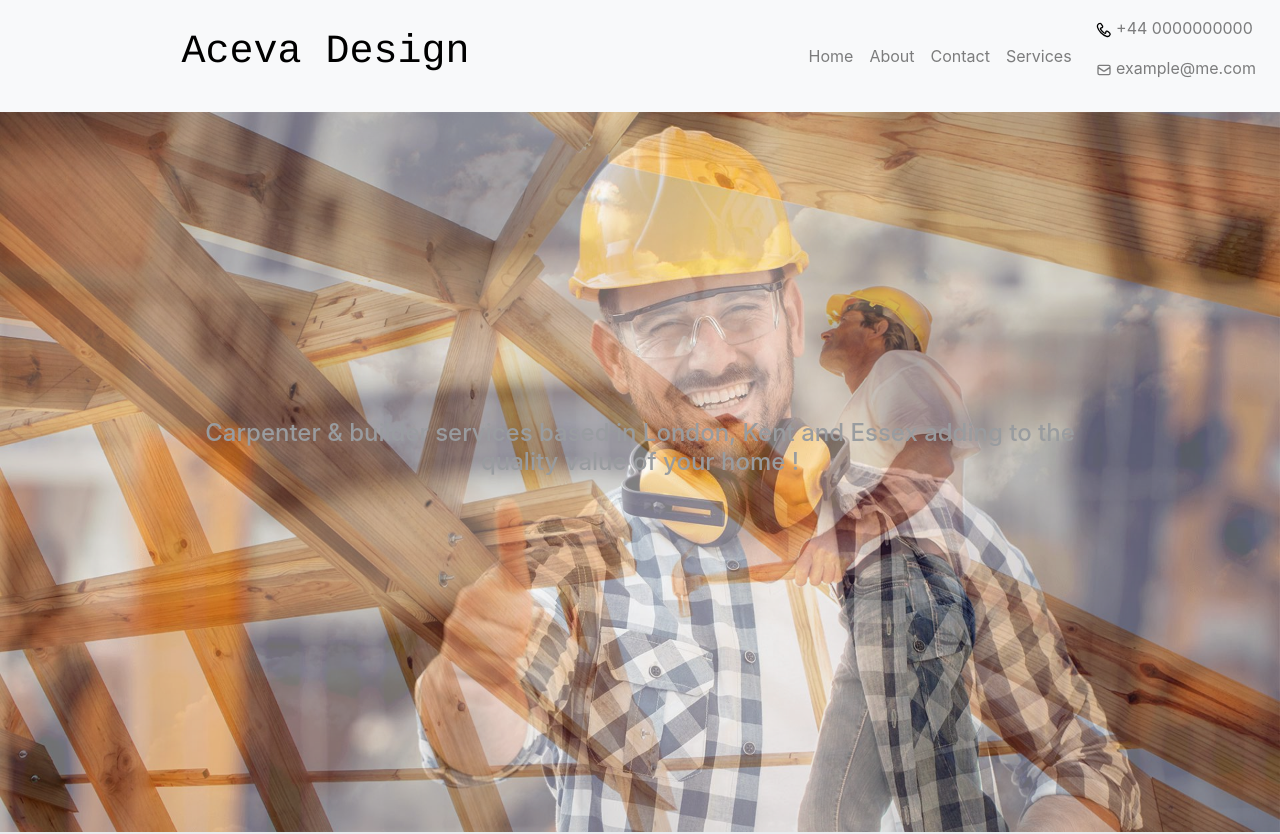
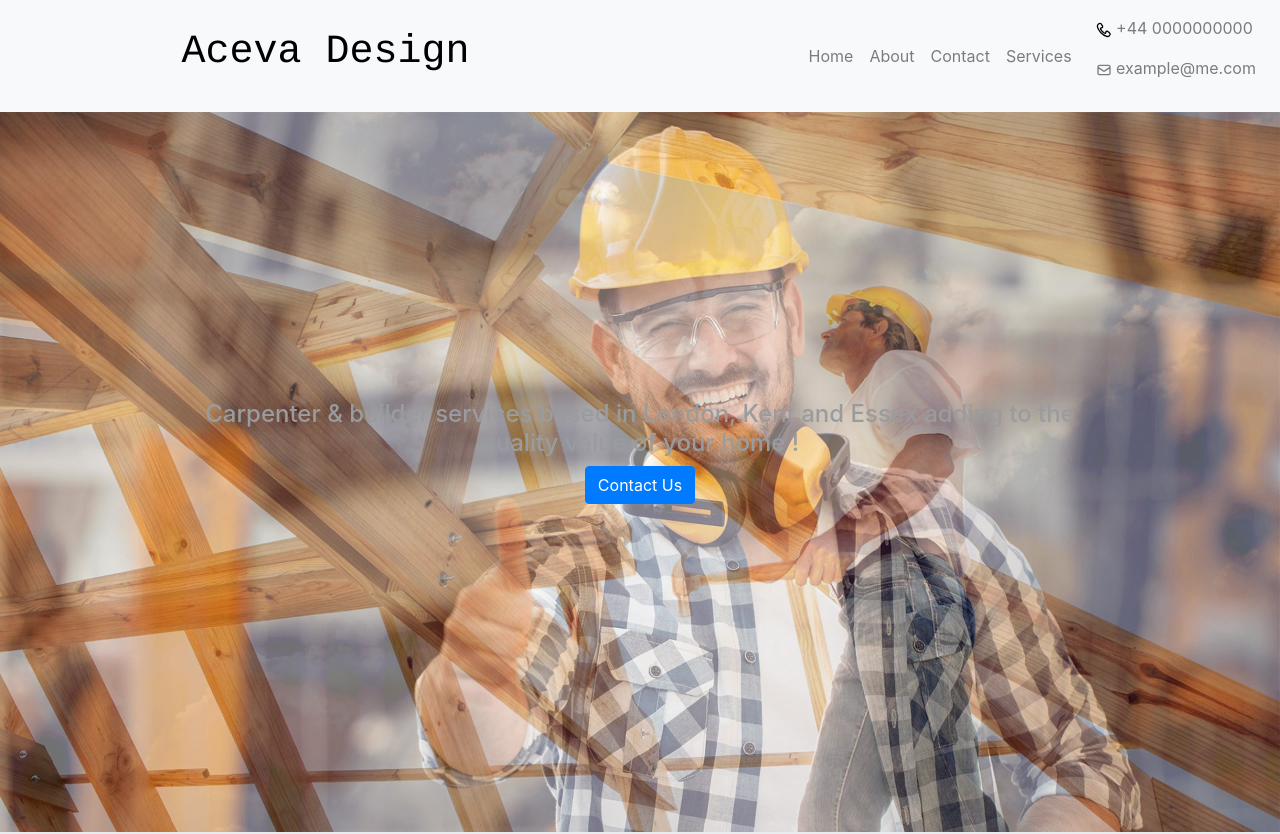
Before and after one commit to Iliyan-Y/Aceva-Design-LTD, a React (Create React App) app: page / in a window 1280 px wide. Shown: the top 834 px of the page. Built offline with nearby package versions, Linux system fonts and the light colour scheme.

Commit message:
Contact button added to the front page

```diff
--- /dev/null
+++ b/src/components/home/caption.jsx
@@ -0,0 +1,19 @@
+import React from 'react';
+import { Container } from 'react-bootstrap';
+import AnchorLink from 'react-anchor-link-smooth-scroll';
+
+const Caption = ({ textStyle }) => {
+  return (
+    <Container>
+      <h4 className={textStyle}>
+        Carpenter & builder services based in London, Kent and Essex adding to
+        the quality value of your home !
+      </h4>
+      <AnchorLink offset="100" className="btn btn-primary" href="#contact">
+        Contact Us
+      </AnchorLink>
+    </Container>
+  );
+};
+
+export default Caption;
--- a/src/components/home/home.jsx
+++ b/src/components/home/home.jsx
@@ -1,9 +1,10 @@
 import React from 'react';
-import { Carousel, Container, Image } from 'react-bootstrap';
+import { Carousel, Image } from 'react-bootstrap';
 
 //images
 import bg01 from '../../assets/background/bg01.jpg';
 import bg08 from '../../assets/background/bg08.jpg';
+import Caption from './caption';
 
 const Home = () => {
   return (
@@ -17,19 +18,13 @@ const Home = () => {
       <Carousel.Item interval={2500}>
         <Image fluid className="w-100" src={bg01} alt="First slide" />
         <Carousel.Caption className="row h-100 align-items-center justify-content-center text-center">
-          <Container className="h4">
-            Carpenter & builder services based in London, Kent and Essex adding
-            to the quality value of your home !
-          </Container>
+          <Caption />
         </Carousel.Caption>
       </Carousel.Item>
       <Carousel.Item interval={2500}>
         <Image fluid className="w-100" src={bg08} alt="Second slide" />
         <Carousel.Caption className="row h-100 align-items-center justify-content-center text-center">
-          <Container className="h4 text-dark">
-            Carpenter & builder services based in London, Kent and Essex adding
-            to the quality value of your home !
-          </Container>
+          <Caption textStyle="text-dark" />
         </Carousel.Caption>
       </Carousel.Item>
     </Carousel>
--- a/src/components/navBar/dropDownMenu.jsx
+++ b/src/components/navBar/dropDownMenu.jsx
@@ -10,7 +10,7 @@ const DropDownMenu = () => {
     //   <NavDropdown.Item href="#action/3.3">Something</NavDropdown.Item>
     // </NavDropdown>
 
-    <AnchorLink className="nav-link" href="#services">
+    <AnchorLink offset="100" className="nav-link" href="#services">
       Services
     </AnchorLink>
   );
```
Also changed, not shown: src/assets/background/bg02.jpg (deleted).
